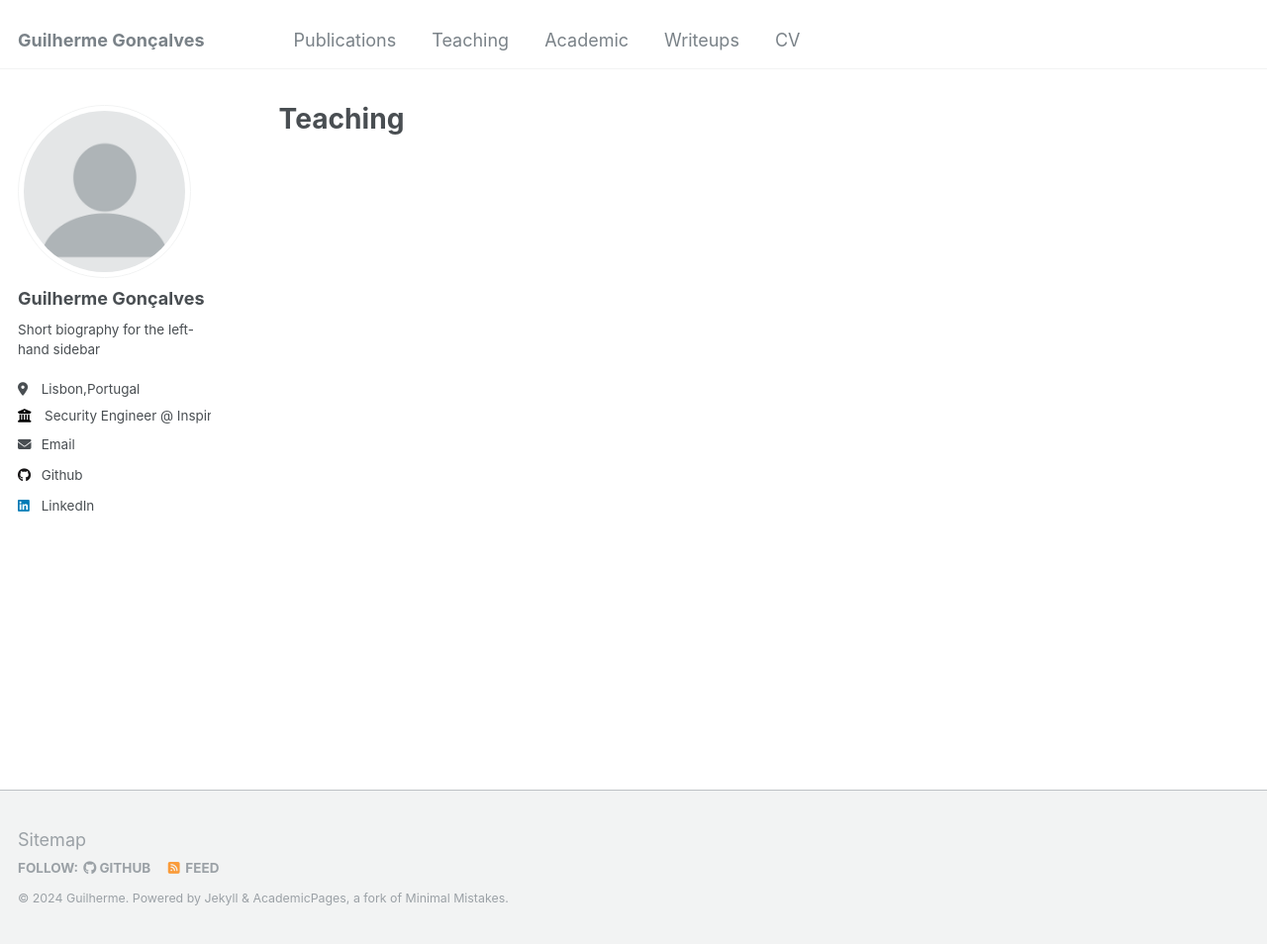
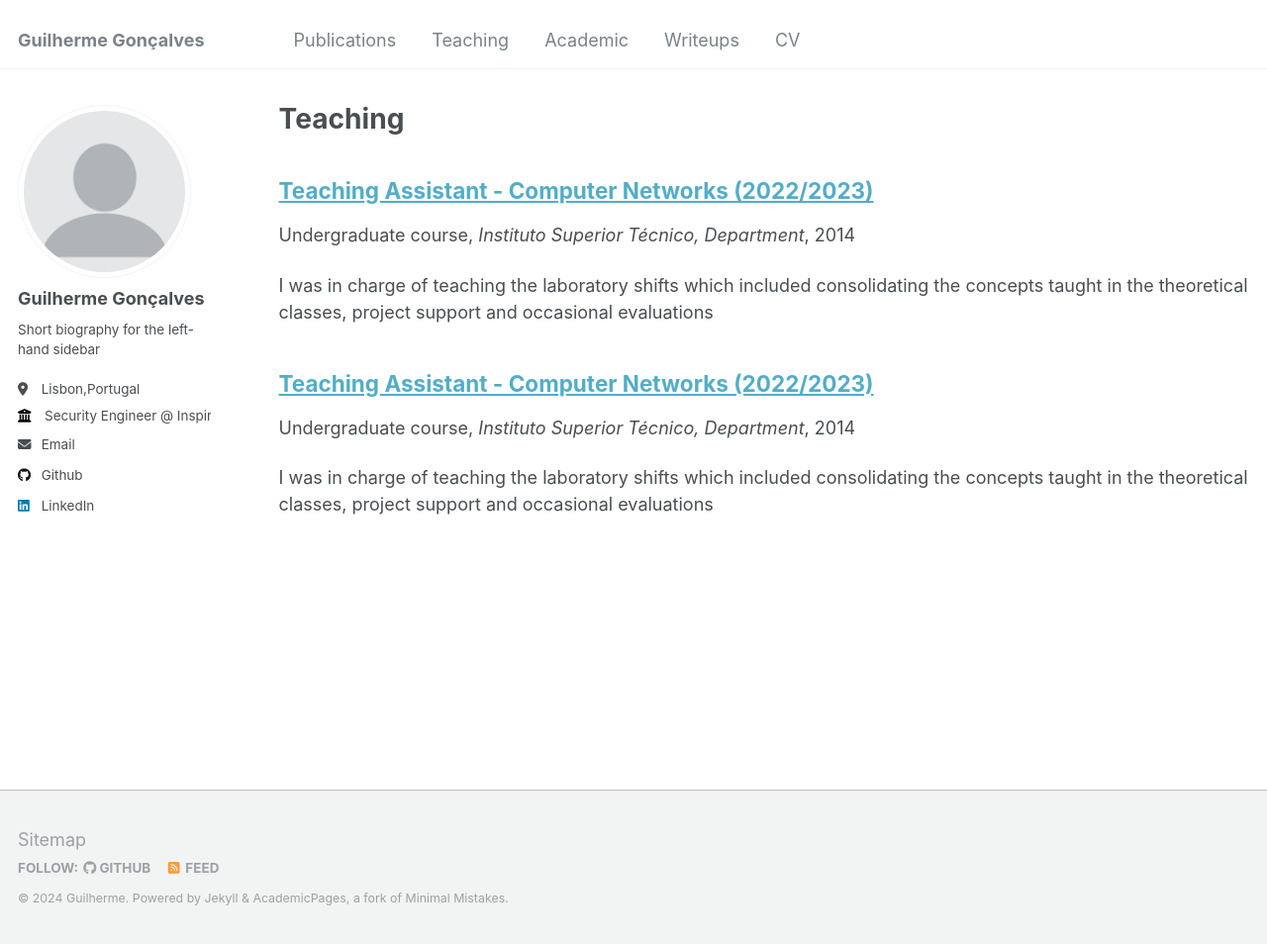
Before and after one commit to guilherme-goncalves793/guilherme-goncalves793.github.io, a Jekyll site: the page built from _pages/teaching.html, in a window 1280 px wide and 954 px high. Shown: the whole window at 99% size. Built offline with Jekyll 4.4.1, drawn with Linux system fonts in a browser that asks for light colours.

Commit message:
Continued development

```diff
--- a/_pages/writeups.html
+++ b/_pages/writeups.html
@@ -6,5 +6,5 @@ author_profile: true
 ---
 
 {% for post in site.writeups reversed %}
-  {% include archive-single-talk.html %}
+  {% include archive-single.html %}
 {% endfor %}
--- /dev/null
+++ b/_teaching/computer_networks2223.md
@@ -0,0 +1,11 @@
+---
+title: "Teaching Assistant - Computer Networks (2022/2023)"
+collection: teaching
+type: "Undergraduate course"
+permalink: /teaching/2223computernetworks
+venue: "Instituto Superior Técnico, Department"
+date: 2014-01-01
+location: "Lisbon, Portugal"
+---
+
+I was in charge of teaching the laboratory shifts which included consolidating the concepts taught in the theoretical classes, project support and occasional evaluations
--- /dev/null
+++ b/_teaching/computer_networks2324.md
@@ -0,0 +1,11 @@
+---
+title: "Teaching Assistant - Computer Networks (2022/2023)"
+collection: teaching
+type: "Undergraduate course"
+permalink: /teaching/2324computernetworks
+venue: "Instituto Superior Técnico, Department"
+date: 2014-01-01
+location: "Lisbon, Portugal"
+---
+
+I was in charge of teaching the laboratory shifts which included consolidating the concepts taught in the theoretical classes, project support and occasional evaluations
```
